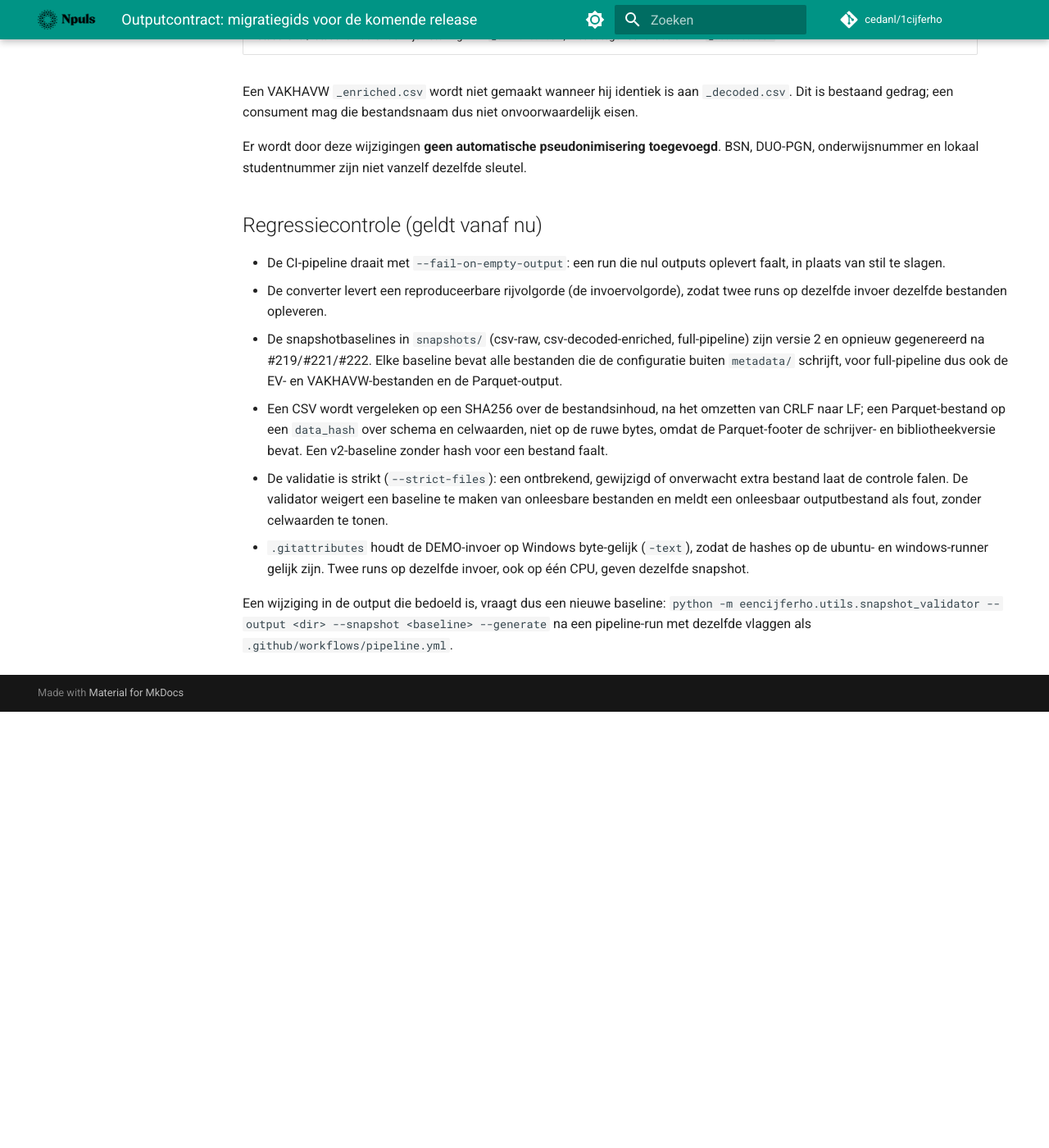
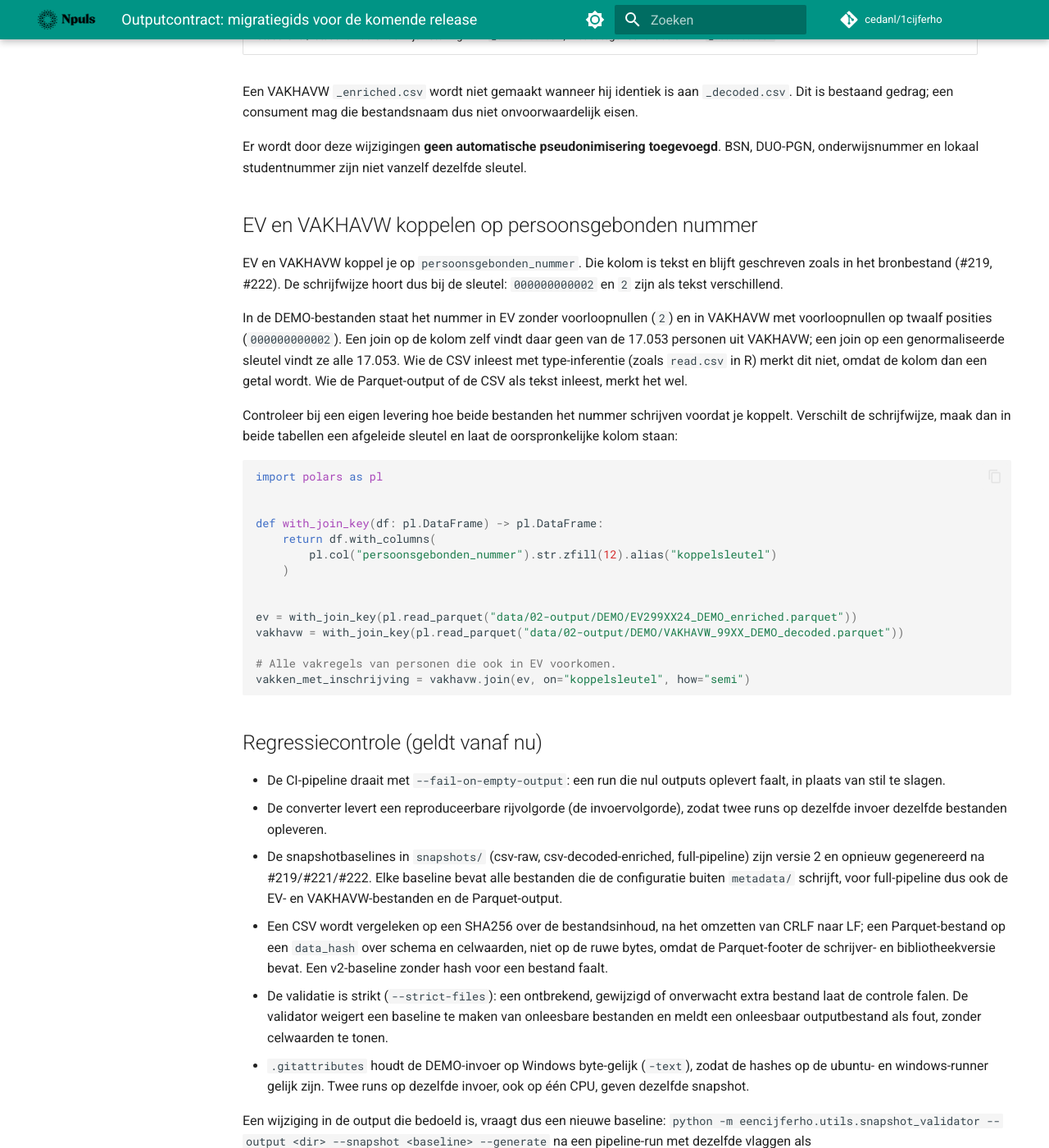
Before and after one commit to cedanl/1cijferho, an MkDocs documentation site: the page built from docs/outputcontract-migratie.md, in a window 1280 px wide and 1400 px high, scrolled down 990 px. Shown: the whole window at 82% size. Built offline with MkDocs 1.6.1 and Material for MkDocs 9.7.7, drawn with Linux system fonts in a browser that asks for light colours; comment, search, counter and statistics services are not loaded; before the commit the page ends 1858 px from its top, so only the background shows below that.

Commit message:
docs: link EV and VAKHAVW on persoonsgebonden nummer via a derived key (#266)
persoonsgebonden_nummer is a text identifier that keeps its source
notation (#219, #222). In the DEMO data EV writes it without leading
zeros and VAKHAVW zero-padded to twelve positions, so a join on the raw
column finds nothing. Document a derived key (str.zfill(12)) in the
output-contract migration notes.

Refs #219
Refs #222

Co-authored-by: Tomer Iwan <t.iwan@mail.com>
Co-authored-by: Claude Opus 5.5 <noreply@anthropic.com>

````diff
--- a/docs/outputcontract-migratie.md
+++ b/docs/outputcontract-migratie.md
@@ -43,6 +43,40 @@ Dit is bestaand gedrag; een consument mag die bestandsnaam dus niet onvoorwaarde
 Er wordt door deze wijzigingen **geen automatische pseudonimisering toegevoegd**. BSN,
 DUO-PGN, onderwijsnummer en lokaal studentnummer zijn niet vanzelf dezelfde sleutel.
 
+## EV en VAKHAVW koppelen op persoonsgebonden nummer
+
+EV en VAKHAVW koppel je op `persoonsgebonden_nummer`. Die kolom is tekst en blijft geschreven
+zoals in het bronbestand (#219, #222). De schrijfwijze hoort dus bij de sleutel:
+`000000000002` en `2` zijn als tekst verschillend.
+
+In de DEMO-bestanden staat het nummer in EV zonder voorloopnullen (`2`) en in VAKHAVW met
+voorloopnullen op twaalf posities (`000000000002`). Een join op de kolom zelf vindt daar geen
+van de 17.053 personen uit VAKHAVW; een join op een genormaliseerde sleutel vindt ze alle
+17.053. Wie de CSV inleest met type-inferentie (zoals `read.csv` in R) merkt dit niet, omdat
+de kolom dan een getal wordt. Wie de Parquet-output of de CSV als tekst inleest, merkt het
+wel.
+
+Controleer bij een eigen levering hoe beide bestanden het nummer schrijven voordat je
+koppelt. Verschilt de schrijfwijze, maak dan in beide tabellen een afgeleide sleutel en laat
+de oorspronkelijke kolom staan:
+
+```python
+import polars as pl
+
+
+def with_join_key(df: pl.DataFrame) -> pl.DataFrame:
+    return df.with_columns(
+        pl.col("persoonsgebonden_nummer").str.zfill(12).alias("koppelsleutel")
+    )
+
+
+ev = with_join_key(pl.read_parquet("data/02-output/DEMO/EV299XX24_DEMO_enriched.parquet"))
+vakhavw = with_join_key(pl.read_parquet("data/02-output/DEMO/VAKHAVW_99XX_DEMO_decoded.parquet"))
+
+# Alle vakregels van personen die ook in EV voorkomen.
+vakken_met_inschrijving = vakhavw.join(ev, on="koppelsleutel", how="semi")
+```
+
 ## Regressiecontrole (geldt vanaf nu)
 
 - De CI-pipeline draait met `--fail-on-empty-output`: een run die nul outputs oplevert faalt,
````
